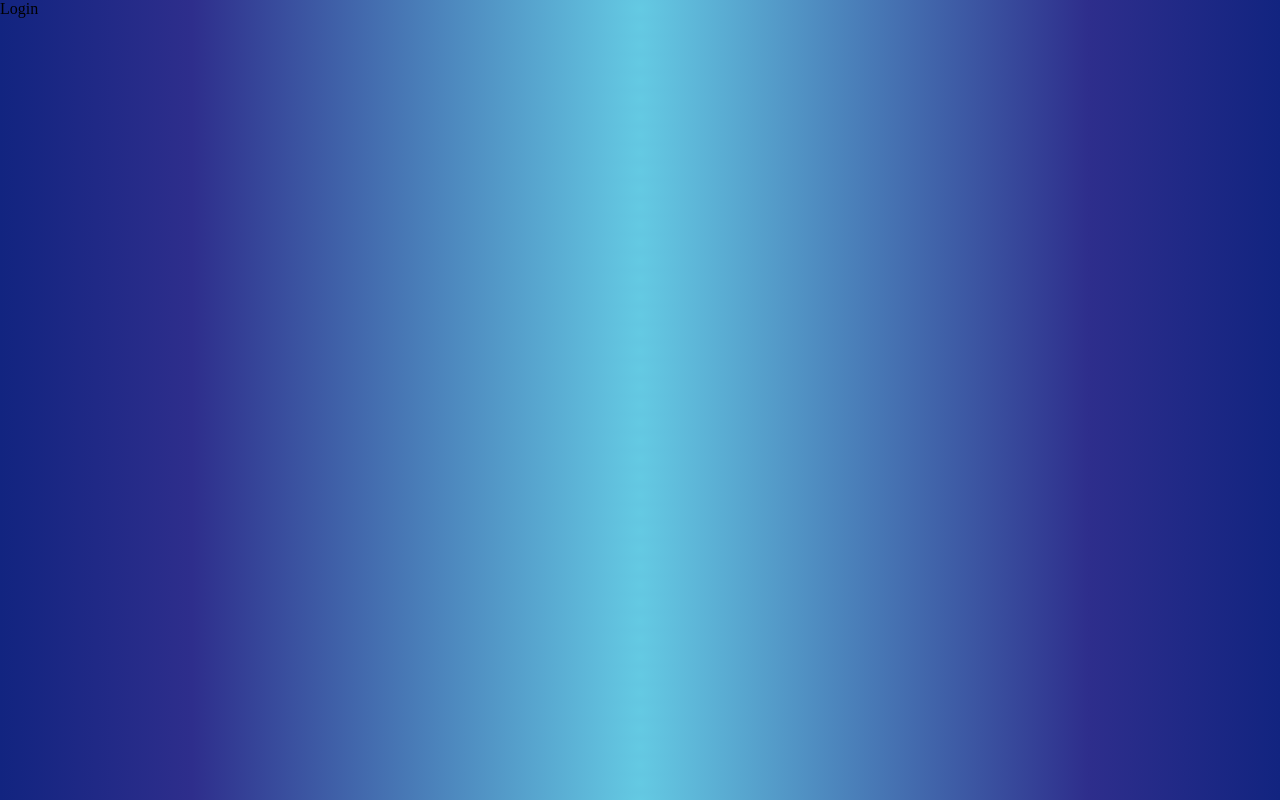
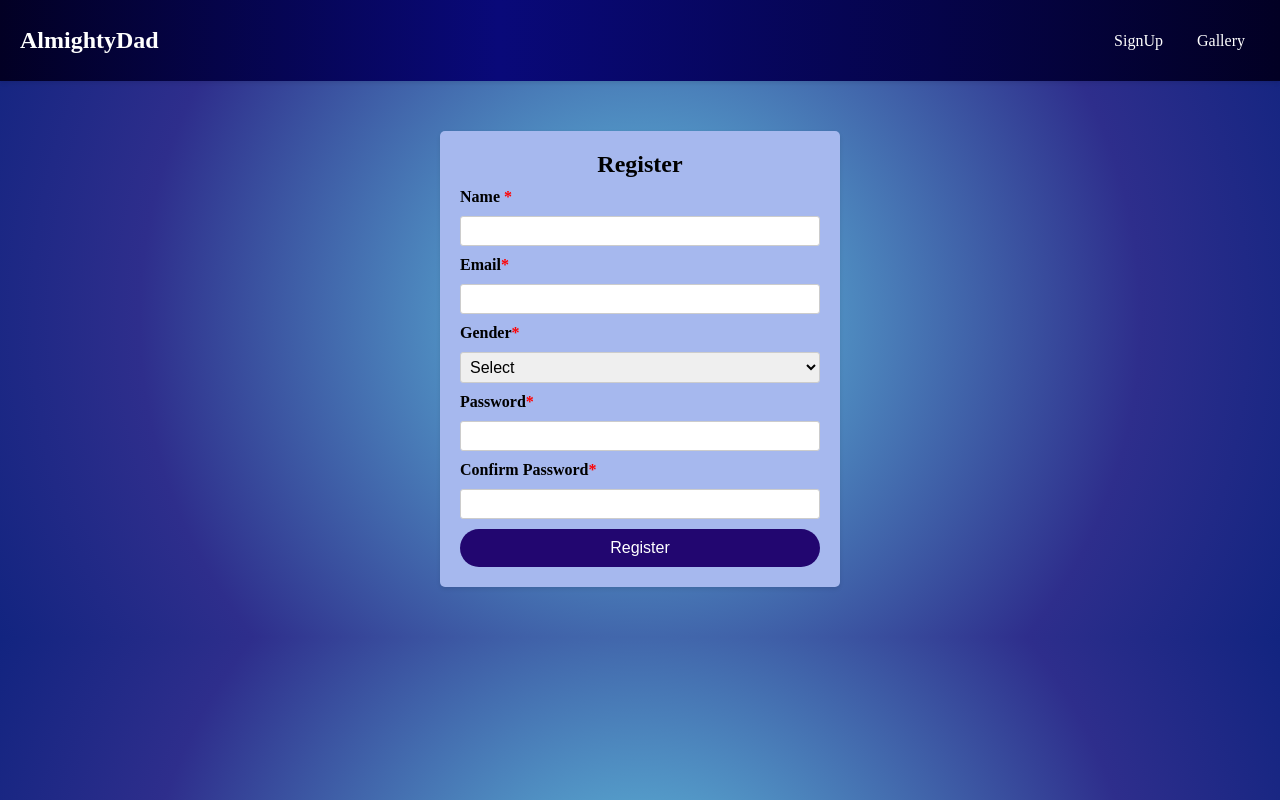
Before and after one commit to AnuragGupta181/AlmightyDad, a plain HTML site: page form.html in a window 1280 px wide. Drawn offline with Linux system fonts and the light colour scheme.

Commit message:
form work done

```diff
--- a/form.html
+++ b/form.html
@@ -7,6 +7,49 @@
     <link rel="stylesheet" href="style.css">
 </head>
 <body>
-    <div>Login</div>
+    <div>
+        <section>
+            <nav class="navbar">
+                <div class="logo">
+                    <a href="main.html"><p>AlmightyDad</p></a>
+                </div>
+                <div class="nav-links">
+                    <a href="form.html">SignUp</a>
+                    <a href="carousel.html">Gallery</a>
+                </div>
+            </nav>
+        </section>
+        <section>
+            <div class="login-form">
+
+                <form action="/carousel.html" method="get">
+                    <label id="heading"><h2>Register</h2></label>
+                    <label for="name">Name <span id="req">*</span></label>
+                    <input type="text" id="name" required>
+
+                    <label for="email">Email<span id="req">*</span></label>
+                    <input type="email" id="email" required>
+
+                    <label for="gender">Gender<span id="req">*</span></label>
+                    <select id="gender" required>
+                        <option value="">Select</option>
+                        <option value="male">Male</option>
+                        <option value="female">Female</option>
+                        <option value="other">Other</option>
+                    </select>
+
+                    <label for="password">Password<span id="req">*</span></label>
+                    <input type="password" id="password" required>
+
+                    <label for="confirm-password">Confirm Password<span id="req">*</span></label>
+                    <input type="password" id="confirm-password" required>
+
+                    <button type="submit">Register</button>
+                </form>
+
+            </div>
+        </section>
+    </div>
+   <script src="form.js"></script>
 </body>
 </html>
--- /dev/null
+++ b/form.js
@@ -0,0 +1,47 @@
+document.addEventListener("DOMContentLoaded", () => {
+    const form = document.querySelector("form");
+    const nameInput = document.getElementById("name");
+    const emailInput = document.getElementById("email");
+    const passwordInput = document.getElementById("password");
+    const confirmPasswordInput = document.getElementById("confirm-password");
+
+    form.addEventListener("submit", (event) => {
+        event.preventDefault();
+
+        // Validate name
+        if (nameInput.value.trim() === "" || nameInput.value.length > 50) {
+            alert("Name is required and should not exceed 50 characters.");
+            return;
+        }
+
+        // Validate email
+        const emailPattern = /^[^\s@]+@[^\s@]+\.[^\s@]+$/;
+        if (!emailPattern.test(emailInput.value)) {
+            alert("Please enter a valid email address.");
+            return;
+        }
+
+        // Validate password length
+        if (passwordInput.value.length < 8) {
+            alert("Password must be at least 8 characters long.");
+            return;
+        }
+
+        // Validate password complexity
+        const passwordPattern = /^(?=.*[a-z])(?=.*[A-Z])(?=.*\d).+$/;
+        if (!passwordPattern.test(passwordInput.value)) {
+            alert("Password must contain at least one uppercase letter, one lowercase letter, and one number.");
+            return;
+        }
+
+        // Validate password match
+        if (passwordInput.value !== confirmPasswordInput.value) {
+            alert("Passwords do not match.");
+            return;
+        }
+
+        // If all validations pass
+        alert("Form submitted successfully!");
+        form.submit(); // Submit the form
+    });
+});
--- a/style.css
+++ b/style.css
@@ -8,20 +8,23 @@
     box-sizing: border-box;
 }
 
+/* navbar */
 .navbar{
     display: flex;
     justify-content: space-between;
     align-items: center;
-    padding: 10px;
-    background-color: #2c3e50;
+    padding: 0 20px;
+    background: #020024;
+    background: linear-gradient(90deg, rgba(2, 0, 36, 1) 0%, rgba(9, 9, 121, 1) 39%, rgba(2, 0, 36, 1) 100%);
     box-shadow: 0 2px 4px rgba(0, 0, 0, 0.1);
 }
-.logo p{
+.logo a{
     color: white;
     font-size: 24px;
     font-weight: bold;
     margin: 0;
-    padding: 0 20px;
+    padding: 20px;
+    text-decoration: none;
 }
 .nav-links a{
     text-decoration: none;
@@ -41,3 +44,42 @@
     flex-direction: column;
     height: 100vh;
 }
+
+/* form */
+form {
+    background-color: rgb(166, 184, 238);
+    padding: 20px;
+    border-radius: 5px;
+    box-shadow: 0 2px 4px rgba(0, 0, 0, 0.1);
+    max-width: 400px;
+    margin: 50px auto;
+    display: flex;
+    flex-direction: column;
+    gap: 10px;
+}
+form input, form select {
+    padding: 5px;
+    border: 1px solid #ccc;
+    border-radius: 3px;
+    font-size: 16px;
+}
+form label {
+    font-weight: bold;
+    display: block;
+    text-align: left;
+}
+form button {
+    padding: 10px;
+    background-color: #220670;
+    color: white;
+    border: none;
+    border-radius: 20px;
+    cursor: pointer;
+    font-size: 16px;
+}
+#heading{
+    text-align: center;
+}
+#req{
+    color: red;
+}
```
Also changed, not shown: carousel.html (+16 -1 lines), main.html (+1 -1 lines), ca.js (added).
